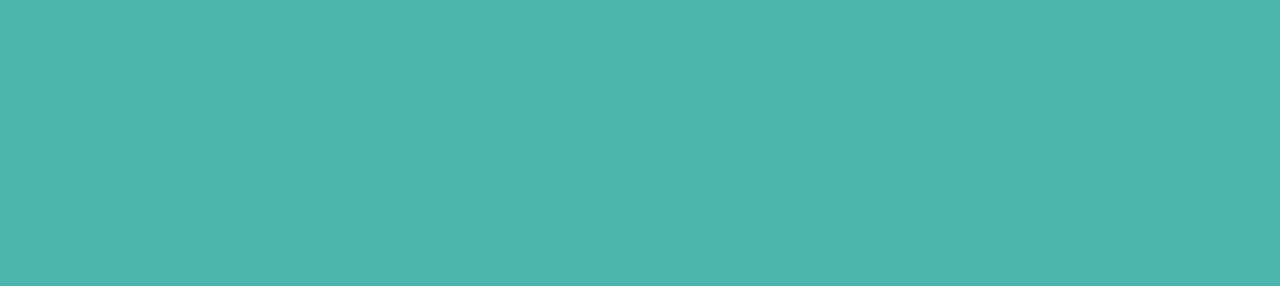
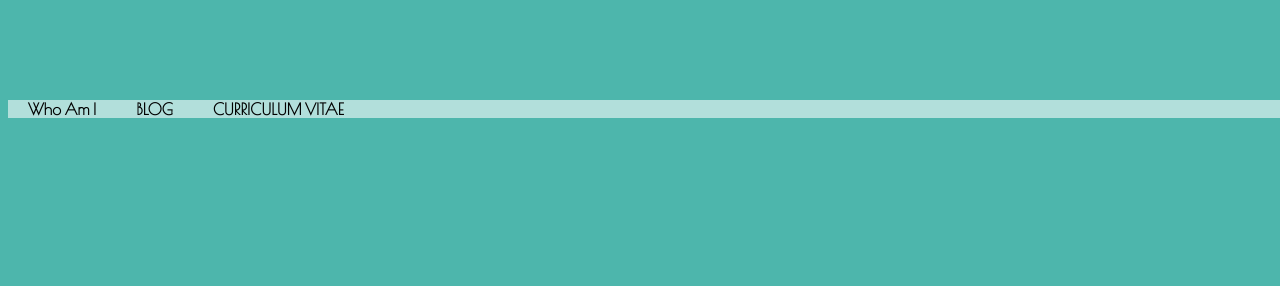
Before and after one commit to Abhisar/abhisar.github.io, a plain HTML site: page index.html in a window 1280 px wide. Shown: the top 286 px of the page. Drawn offline with nearby package versions, Linux system fonts and the light colour scheme.

Commit message:
Navigation,assets integrated

```diff
--- a/index.html
+++ b/index.html
@@ -13,6 +13,12 @@
 	<header>
    	 <h1>Abhisar ./~</h1>
   	</header>
+  	<div class="navigation">
+  		<a href="one.html">Who Am I</a>
+  		<a href="one.html">BLOG</a>
+  		<a href="one.html">CURRICULUM VITAE</a>
+
+  	</div>
 	<h1>Hello World !!!!</h1>
 	<p>Page Under Construction....Coming really soon </p>
 </body>
--- a/style.css
+++ b/style.css
@@ -1,10 +1,3 @@
-body{
-	background-color:#4DB6AC;
-	top: 400px;
-	position: relative;
-	font-family: 'Josefin Slab', serif;
-	font-weight:580;
-}
 header {
 	height: 100px;
 	background: #009688;
@@ -12,5 +5,34 @@ header {
 	width: 100%;
 	z-index: 10;
 }
+.navigation{
+	position: fixed;
+    top: 100px;
+    width: 100%;
+    background: #B2DFDB;
+
+    z-index: 10;
+}
+.navigation a {
+    font-weight: bold;
+    text-decoration: none;
+    padding: 0px 20px 0px 20px;
+    float: left;
+    font-family: 'Poiret One', cursive;;
+    color:black;
+}
+
+body{
+	background-color:#4DB6AC;
+	top: 300px;
+	position: relative;
+	font-family: 'Josefin Slab', serif;
+	font-weight:580;
+}
+
+
+
+
+
 h1 {text-align:center;}
 p {text-align:center;}
```
Also changed, not shown: 1 other file.
